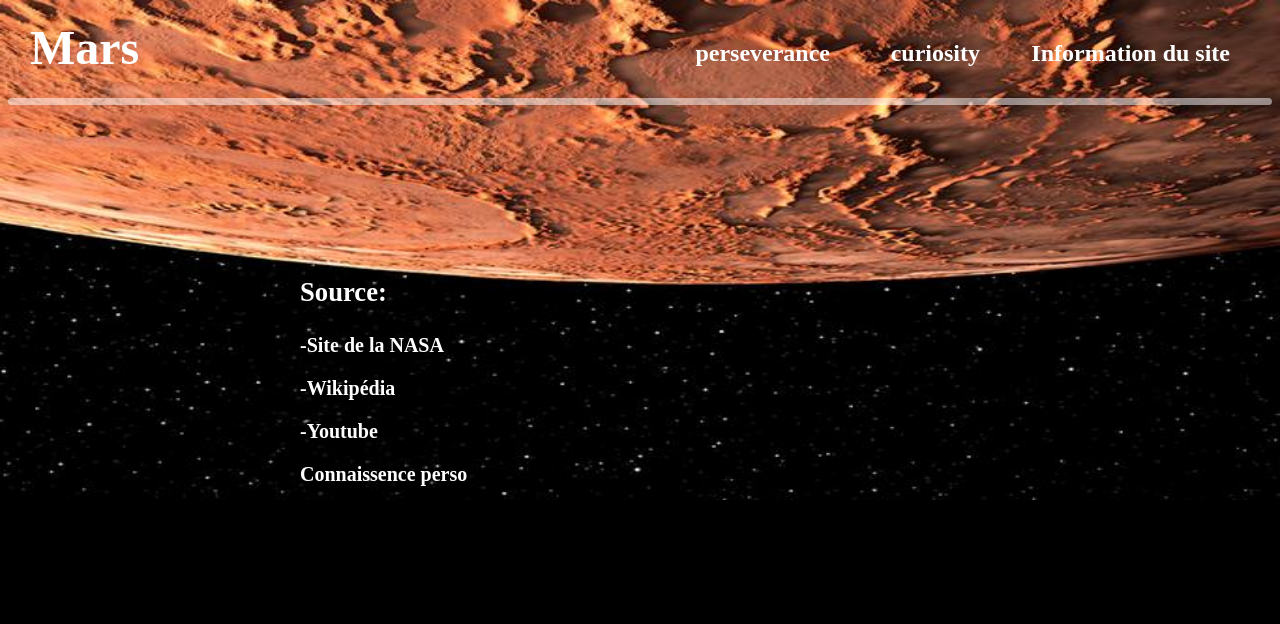
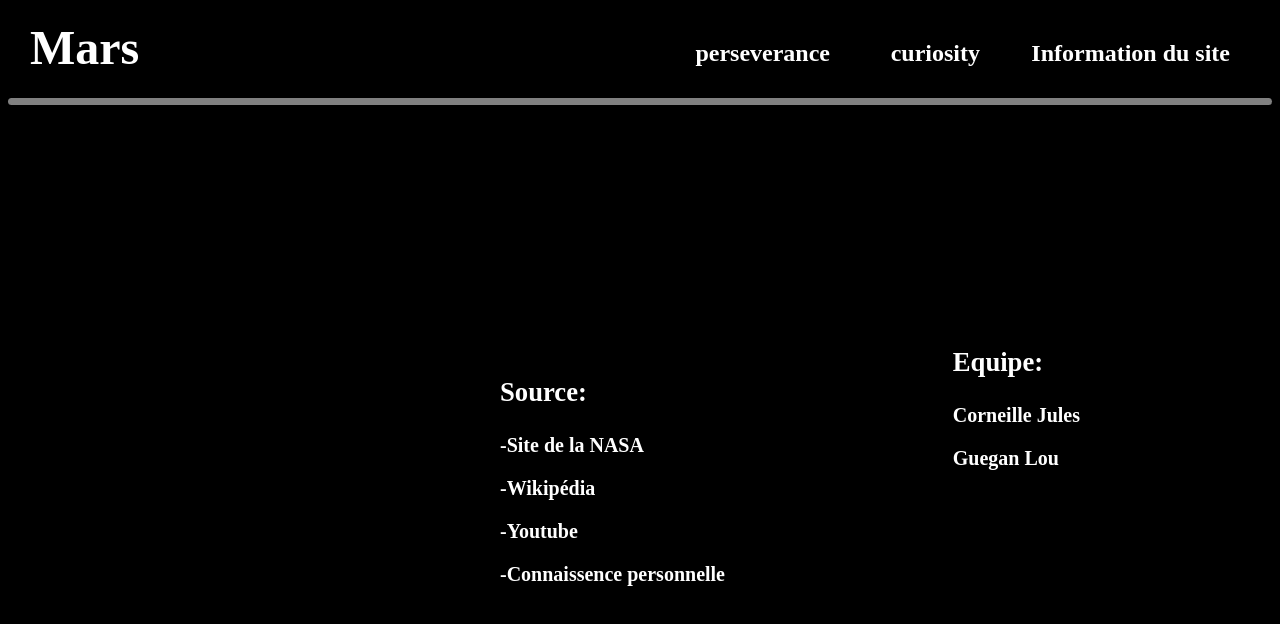
Before and after one commit to planetmarsSNT/Travail_SNT.github.io, a plain HTML site: page info.html in a window 1280 px wide. Drawn offline with Linux system fonts and the light colour scheme; files whose address does not match are found by name.

Commit message:
Update info.html

```diff
--- a/info.html
+++ b/info.html
@@ -4,7 +4,7 @@
 	<meta charset="utf-8">
 	<title>Mars infos</title>
 </head>
-<body style="background-color: black; background-image:url(file:///C:/Users/El%C3%A8ve/Desktop/Site%201/img/Planete-Mars.jpg); background-repeat: no-repeat;background-size: 100% 500px; ">
+<body style="background-color: black; ">
 
 
 		 <a href="file:///C:/Users/El%C3%A8ve/Desktop/Site%201/index.html" style="text-decoration: none; color: white; font-size: 36pt; position: absolute;top: 20px; left: 30px  "><strong>Mars</strong></a>
@@ -20,20 +20,21 @@
 </nav>
 
 
-<div style="position: absolute;top: 250px; left: 300px">
+<div style="position: absolute;top: 350px; left: 500px">
 
-<p style="color: white; font-size: 20pt;"><strong>Source:</strong></p>
-<a href=""><strong></strong></a>
-<p style="color: white; font-size: 15pt"><strong>-Site de la NASA</strong></p>
-<p style="color: white;font-size: 15pt"><strong>-Wikipédia</strong></p>
-<p style="color: white;font-size: 15pt"><strong>-Youtube</strong></p>
-<p style="color: white;font-size: 15pt"><strong>Connaissence perso</strong></p>
+	<p style="color: white; font-size: 20pt;"><strong>Source:</strong></p>
+	<p style="color: white; font-size: 15pt"><strong>-Site de la NASA</strong></p>
+	<p style="color: white;font-size: 15pt"><strong>-Wikipédia</strong></p>
+	<p style="color: white;font-size: 15pt"><strong>-Youtube</strong></p>
+	<p style="color: white;font-size: 15pt"><strong>-Connaissence personnelle</strong></p>
 
 </div>
 
-<div style="position: absolute; top: 300px; left: 450px">
+<div style="position: absolute;top: 320px; right: 200px">
 
-
+	<p style="color: white; font-size: 20pt"><strong>Equipe:</strong></p>
+	<p style="color: white; font-size: 15pt"><strong>Corneille Jules</strong></p>
+	<p style="color: white; font-size: 15pt"><strong>Guegan Lou</strong></p>
 
 </div>
 
```
